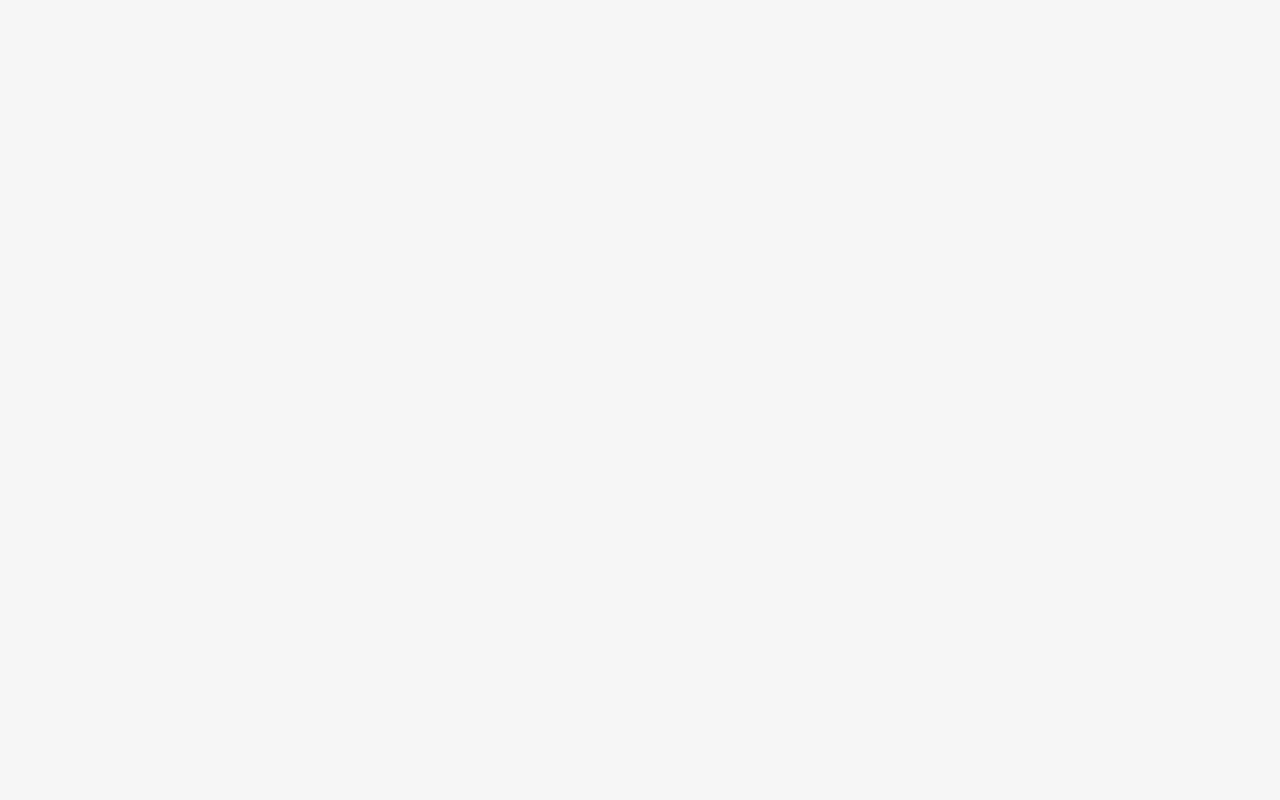
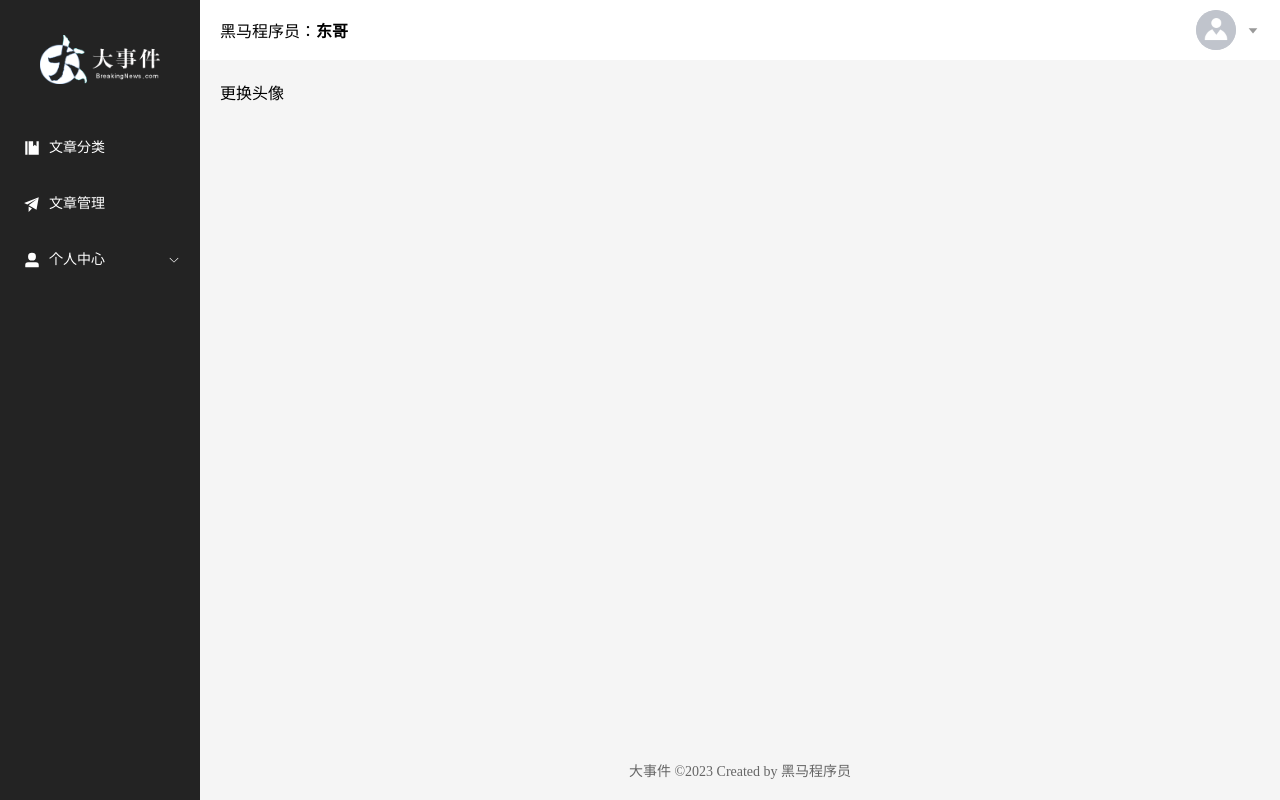
Before and after one commit to yangfeng19901210/big_event_vue, a Vue app: page /user/avatar in a window 1280 px wide. Before the commit this address had no page. Built offline with nearby package versions, Linux system fonts and the light colour scheme.

Commit message:
子路由应用

```diff
--- a/src/views/Layout.vue
+++ b/src/views/Layout.vue
@@ -19,13 +19,13 @@ import avatar from '@/assets/default.png'
             <div class="el-aside__logo"></div>
             <el-menu active-text-color="#ffd04b" background-color="#232323"  text-color="#fff"
                 router>
-                <el-menu-item index="category">
+                <el-menu-item index="/article/category">
                     <el-icon>
                         <Management />
                     </el-icon>
                     <span>文章分类</span>
                 </el-menu-item>
-                <el-menu-item index="article">
+                <el-menu-item index="/article/manage">
                     <el-icon>
                         <Promotion />
                     </el-icon>
@@ -38,19 +38,19 @@ import avatar from '@/assets/default.png'
                         </el-icon>
                         <span>个人中心</span>
                     </template>
-                    <el-menu-item index="basicInfo">
+                    <el-menu-item index="/user/info">
                         <el-icon>
                             <User />
                         </el-icon>
                         <span>基本资料</span>
                     </el-menu-item>
-                    <el-menu-item index="changeAvatar">
+                    <el-menu-item index="/user/avatar">
                         <el-icon>
                             <Crop />
                         </el-icon>
                         <span>更换头像</span>
                     </el-menu-item>
-                    <el-menu-item index="resetPassword">
+                    <el-menu-item index="/user/resetPassword">
                         <el-icon>
                             <EditPen />
                         </el-icon>
@@ -83,9 +83,10 @@ import avatar from '@/assets/default.png'
             </el-header>
             <!-- 中间区域 -->
             <el-main class="content">
-                <div style="width: 1470px; height: 660px;border: 1px solid red;">
+                <!-- <div style="width: 1470px; height: 660px;border: 1px solid red;">
                     内容展示区
-                </div>
+                </div> -->
+                <router-view></router-view>
             </el-main>
             <!-- 底部区域 -->
             <el-footer>大事件 ©2023 Created by 黑马程序员</el-footer>
--- /dev/null
+++ b/src/views/article/ArticleCategory.vue
@@ -0,0 +1,3 @@
+<template>
+    文章分类
+</template>
--- /dev/null
+++ b/src/views/article/ArticleManage.vue
@@ -0,0 +1,3 @@
+<template>
+    文章管理
+</template>
--- /dev/null
+++ b/src/views/user/UserAvatar.vue
@@ -0,0 +1,3 @@
+<template>
+    更换头像
+</template>
--- /dev/null
+++ b/src/views/user/UserInfo.vue
@@ -0,0 +1,3 @@
+<template>
+    基本资料
+</template>
--- /dev/null
+++ b/src/views/user/UserResetPassword.vue
@@ -0,0 +1,3 @@
+<template>
+    重置密码
+</template>
```
Also changed, not shown: src/router/index.js (+29 -1 lines).
